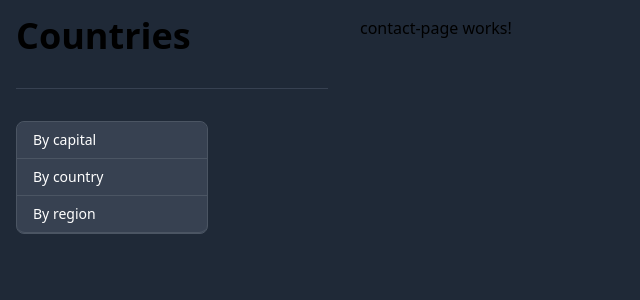
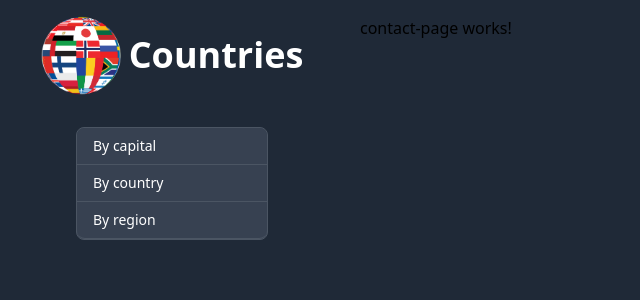
Before and after one commit to AdrianRN/countries-app-angular, an Angular app: page /contact in a window 1280 px wide. Shown: the top 300 px of the page, without its empty margins (0-640 px from the left). Built offline with nearby package versions, Linux system fonts and the light colour scheme.

Commit message:
sidebarComponent

```diff
--- a/src/app/shared/components/sidebar/sidebar.component.html
+++ b/src/app/shared/components/sidebar/sidebar.component.html
@@ -1,6 +1,9 @@
-<h2 class="text-4xl font-semibold">Countries</h2>
+<a routerLink="countries/by-capital" class="flex justify-center items-center">
+  <img width="80px" src="../../../../assets/logo.png" alt="Countries App">
+  <h2 class="text-4xl font-semibold text-white ml-2">Countries</h2>
+</a>
 
-<hr class="h-px my-8 bg-gray-200 border-0 dark:bg-gray-700">
+<!-- <hr class="h-px my-8 bg-gray-200 border-0 dark:bg-gray-700"> -->
 
 
 <!-- <div class="w-48 text-sm font-medium text-gray-900 bg-white border border-gray-200 rounded-lg dark:bg-gray-700 dark:border-gray-600 dark:text-white">
@@ -31,8 +34,9 @@
 
 </div> -->
 
+<div class="flex justify-center">
 
-<div class="w-48 text-sm font-medium text-gray-900 bg-white border border-gray-200 rounded-lg dark:bg-gray-700 dark:border-gray-600 dark:text-white">
+  <div class="my-8 w-48 text-sm font-medium text-gray-900 bg-white border border-gray-200 rounded-lg dark:bg-gray-700 dark:border-gray-600 dark:text-white">
     <a
     routerLink="countries/by-capital"
     routerLinkActive="dark:bg-gray-800"
@@ -59,3 +63,4 @@
     </a>
 
   </div>
+</div>
```
Lines whose indentation alone changed are shown as unchanged.
